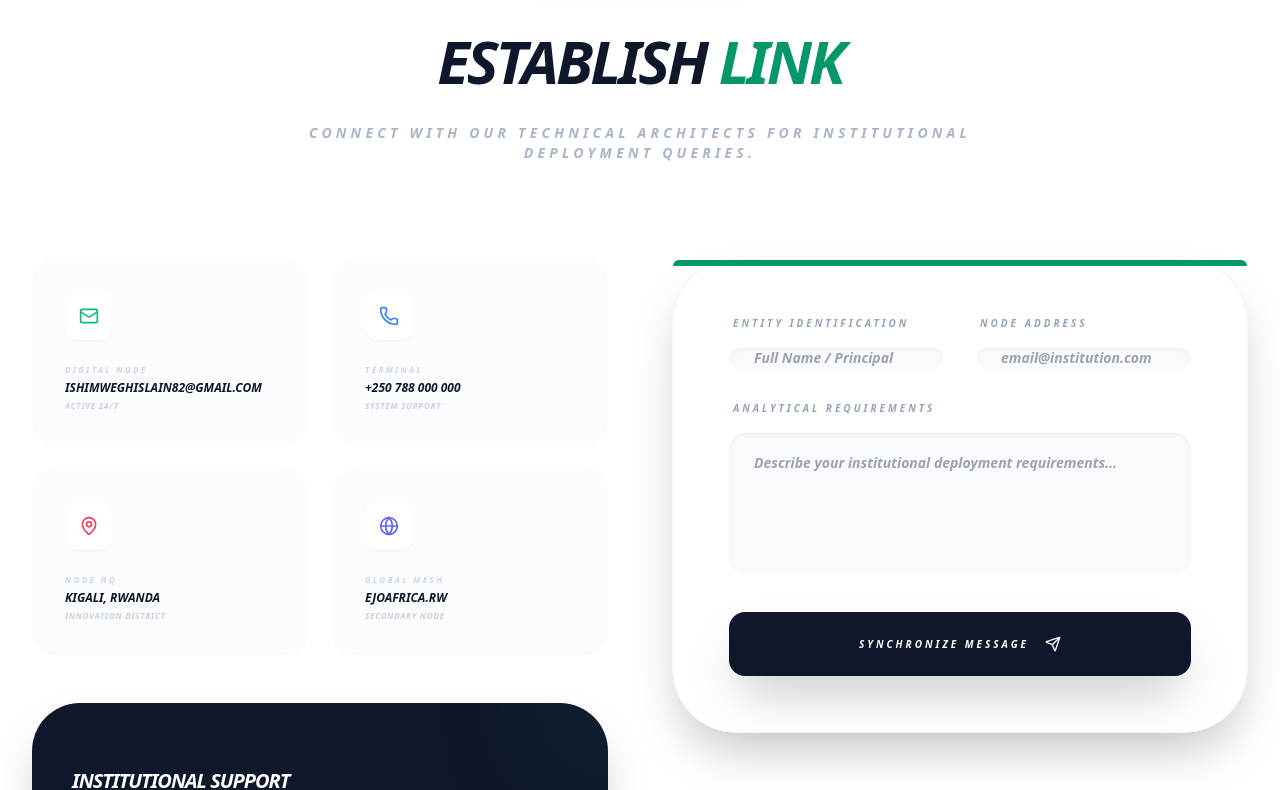
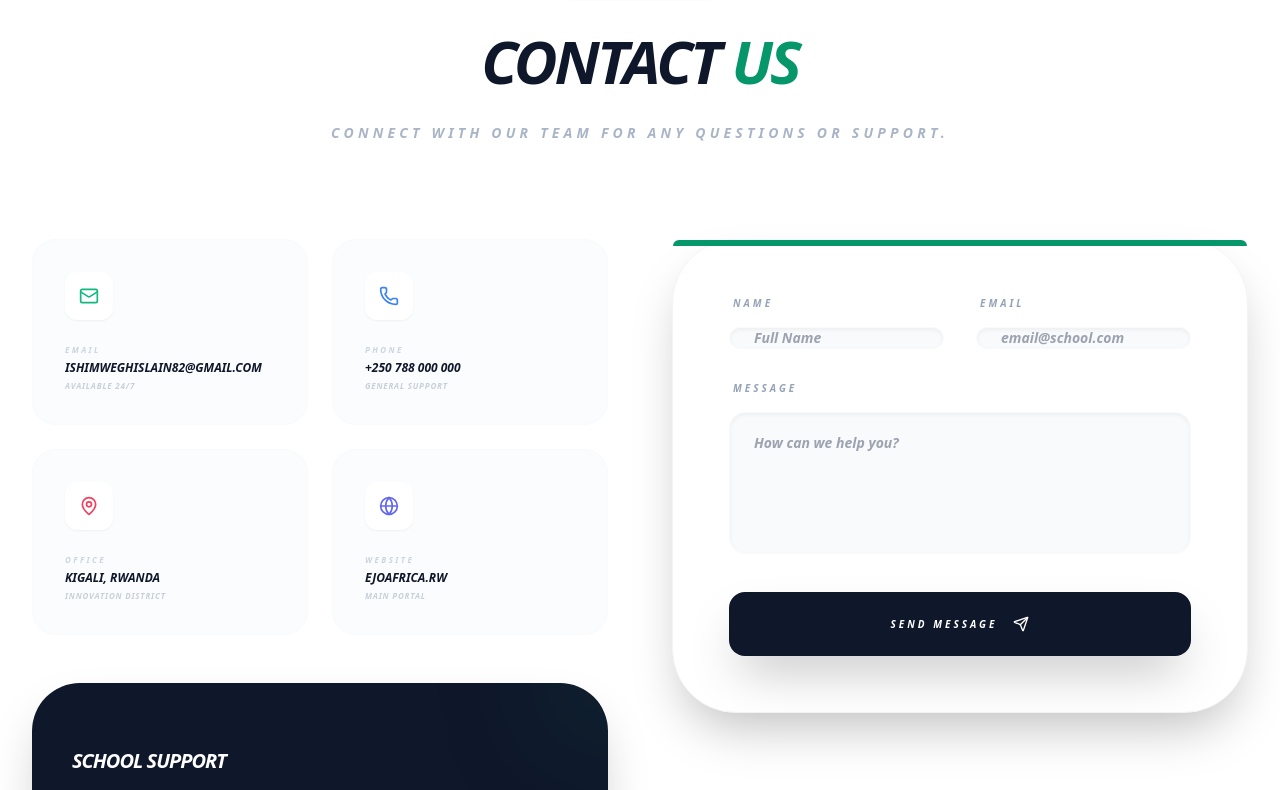
Before and after one commit to ishimweghislain/ejoafrica, a Next.js app: page /contact in a window 1280 px wide. Shown: the part 211-1001 px from the top of the page. Built offline with nearby package versions, Linux system fonts and the light colour scheme.

Commit message:
verifying

```diff
--- a/app/(dashboard)/dashboard/live-assessments/page.tsx
+++ b/app/(dashboard)/dashboard/live-assessments/page.tsx
@@ -143,7 +143,7 @@ export default function LiveAssessmentsPage() {
                     <h1 className="text-3xl font-black tracking-tight text-slate-900 uppercase italic">Digital Assessments</h1>
                     <div className="flex items-center gap-2">
                         <div className="w-1.5 h-1.5 rounded-full bg-emerald-500 animate-pulse"></div>
-                        <p className="text-slate-400 text-[9px] font-black uppercase tracking-widest italic">Node-to-Node Real-time Testing Environment.</p>
+                        <p className="text-slate-400 text-[9px] font-black uppercase tracking-widest italic">Real-time Online Classroom Environment.</p>
                     </div>
                 </div>
                 <div className="flex items-center gap-3">
@@ -156,7 +156,7 @@ export default function LiveAssessmentsPage() {
                             className="bg-slate-900 text-white rounded-2xl px-8 py-4 font-black uppercase tracking-widest text-[9px] shadow-xl hover:bg-emerald-600 transition-all flex items-center gap-3"
                         >
                             <Zap className="w-4 h-4 text-yellow-400" />
-                            Create Session
+                            Create Assessment
                         </button>
                     )}
                 </div>
@@ -178,7 +178,7 @@ export default function LiveAssessmentsPage() {
                 {loading ? (
                     <div className="col-span-full py-32 flex flex-col items-center gap-4">
                         <Loader2 className="w-12 h-12 animate-spin text-emerald-600" />
-                        <p className="text-[9px] font-black uppercase tracking-widest text-slate-400 italic">Synchronizing Node Data...</p>
+                        <p className="text-[9px] font-black uppercase tracking-widest text-slate-400 italic">Updating Dashboard...</p>
                     </div>
                 ) : filteredAssessments.length > 0 ? (
                     filteredAssessments.map(a => (
@@ -230,14 +230,14 @@ export default function LiveAssessmentsPage() {
                             <div className="mt-auto">
                                 {a.status === 'LIVE' ? (
                                     <button onClick={() => setActiveSession(a)} className="w-full bg-rose-600 text-white p-4 rounded-xl flex items-center justify-between group shadow-lg hover:bg-rose-700 transition-all italic">
-                                        <span className="text-[9px] font-black uppercase tracking-[0.2em] ml-2">Connect to Node</span>
+                                        <span className="text-[9px] font-black uppercase tracking-[0.2em] ml-2">Join Assessment</span>
                                         <RefreshCcw className="w-4 h-4 group-hover:rotate-180 transition-all duration-700" />
                                     </button>
                                 ) : a.status === 'COMPLETED' ? (
                                     <div className="flex gap-3">
                                         <div className="flex-grow bg-slate-50 p-4 rounded-xl border border-slate-100 flex items-center gap-3">
                                             <CheckCircle2 className="w-4 h-4 text-emerald-500" />
-                                            <span className="text-[8px] font-black uppercase text-slate-500 italic">Sync Complete</span>
+                                            <span className="text-[8px] font-black uppercase text-slate-500 italic">Finished</span>
                                         </div>
                                         <button onClick={() => printReport(a)} className="p-4 bg-emerald-600 text-white rounded-xl shadow-lg hover:bg-emerald-700 transition-all"><Printer className="w-5 h-5" /></button>
                                     </div>
@@ -245,13 +245,13 @@ export default function LiveAssessmentsPage() {
                                     isTeacher && (
                                         <button
                                             onClick={() => {
-                                                if (confirm("Initialize live broadcast?")) {
+                                                if (confirm("Start this live assessment now?")) {
                                                     fetch(`/api/live-assessments/${a.id}`, { method: 'PATCH', body: JSON.stringify({ status: 'LIVE', currentQuestionIndex: 0 }) }).then(() => fetchData());
                                                 }
                                             }}
                                             className="w-full bg-slate-900 text-white p-4 rounded-xl flex items-center justify-between hover:bg-emerald-600 transition-all italic"
                                         >
-                                            <span className="text-[9px] font-black uppercase tracking-[0.2em] ml-2">Launch Protocol</span>
+                                            <span className="text-[9px] font-black uppercase tracking-[0.2em] ml-2">Start Assessment</span>
                                             <Zap className="w-4 h-4 fill-current text-yellow-400" />
                                         </button>
                                     )
@@ -263,10 +263,10 @@ export default function LiveAssessmentsPage() {
                     <div className="col-span-full py-32 bg-white rounded-[3rem] border border-dashed border-slate-100 flex flex-col items-center justify-center text-center space-y-6">
                         <Radio className="w-12 h-12 text-slate-100" />
                         <div className="space-y-1">
-                            <h3 className="text-xl font-black text-slate-900 uppercase italic tracking-tighter">No Active Nodes</h3>
-                            <p className="text-[9px] font-black text-slate-400 uppercase tracking-widest italic leading-loose">Schedule a session to initialize real-time interaction.</p>
+                            <h3 className="text-xl font-black text-slate-900 uppercase italic tracking-tighter">No assessments found</h3>
+                            <p className="text-[9px] font-black text-slate-400 uppercase tracking-widest italic leading-loose">Create an assessment to start real-time tests.</p>
                         </div>
-                        {isTeacher && <button onClick={() => setIsAddModalOpen(true)} className="bg-slate-900 text-white px-10 py-4 rounded-xl font-black uppercase text-[9px] hover:bg-emerald-600 transition-all shadow-xl">Initialize Now</button>}
+                        {isTeacher && <button onClick={() => setIsAddModalOpen(true)} className="bg-slate-900 text-white px-10 py-4 rounded-xl font-black uppercase text-[9px] hover:bg-emerald-600 transition-all shadow-xl">Create Now</button>}
                     </div>
                 )}
             </div>
--- a/app/(public)/contact/page.tsx
+++ b/app/(public)/contact/page.tsx
@@ -8,18 +8,18 @@ import { toast } from "react-hot-toast";
 
 const slideInLeft = {
     hidden: { opacity: 0, x: -30 },
-    visible: { opacity: 1, x: 0, transition: { duration: 0.7, ease: "easeOut" } }
+    visible: { opacity: 1, x: 0, transition: { duration: 0.7 } }
 };
 
 const slideInRight = {
     hidden: { opacity: 0, x: 30 },
-    visible: { opacity: 1, x: 0, transition: { duration: 0.7, ease: "easeOut" } }
+    visible: { opacity: 1, x: 0, transition: { duration: 0.7 } }
 };
 
 export default function ContactPage() {
     const handleSubmit = (e: React.FormEvent) => {
         e.preventDefault();
-        toast.success("Operational link established. We will respond shortly.", {
+        toast.success("Message sent! We will respond shortly.", {
             icon: '🚀',
             style: {
                 borderRadius: '1rem',
@@ -42,13 +42,13 @@ export default function ContactPage() {
             >
                 <div className="inline-flex items-center gap-3 px-4 py-2 rounded-full bg-emerald-50 text-emerald-600 text-[10px] font-black uppercase tracking-[0.3em] italic border border-emerald-100 shadow-sm">
                     <Zap className="w-4 h-4 text-emerald-500" />
-                    <span>Communications Node</span>
+                    <span>Get in Touch</span>
                 </div>
                 <h1 className="text-4xl md:text-6xl font-black tracking-tighter uppercase italic text-slate-900 leading-[1.1]">
-                    ESTABLISH <span className="text-emerald-600">LINK</span>
+                    CONTACT <span className="text-emerald-600">US</span>
                 </h1>
                 <p className="text-xs md:text-sm text-slate-400 font-black uppercase tracking-[0.3em] max-w-2xl mx-auto italic leading-relaxed opacity-80">
-                    Connect with our technical architects for institutional deployment queries.
+                    Connect with our team for any questions or support.
                 </p>
             </motion.div>
 
@@ -61,17 +61,17 @@ export default function ContactPage() {
                     className="space-y-12"
                 >
                     <div className="grid grid-cols-1 sm:grid-cols-2 gap-6">
-                        <ContactCard icon={<Mail className="w-5 h-5" />} label="Digital Node" value="ishimweghislain82@gmail.com" sub="Active 24/7" color="text-emerald-500" />
-                        <ContactCard icon={<Phone className="w-5 h-5" />} label="Terminal" value="+250 788 000 000" sub="System Support" color="text-blue-500" />
-                        <ContactCard icon={<MapPin className="w-5 h-5" />} label="Node HQ" value="Kigali, Rwanda" sub="Innovation District" color="text-rose-500" />
-                        <ContactCard icon={<Globe className="w-5 h-5" />} label="Global Mesh" value="ejoafrica.rw" sub="Secondary Node" color="text-indigo-500" />
+                        <ContactCard icon={<Mail className="w-5 h-5" />} label="Email" value="ishimweghislain82@gmail.com" sub="Available 24/7" color="text-emerald-500" />
+                        <ContactCard icon={<Phone className="w-5 h-5" />} label="Phone" value="+250 788 000 000" sub="General Support" color="text-blue-500" />
+                        <ContactCard icon={<MapPin className="w-5 h-5" />} label="Office" value="Kigali, Rwanda" sub="Innovation District" color="text-rose-500" />
+                        <ContactCard icon={<Globe className="w-5 h-5" />} label="Website" value="ejoafrica.rw" sub="Main Portal" color="text-indigo-500" />
                     </div>
 
                     <div className="p-10 bg-slate-900 text-white rounded-[3rem] space-y-6 shadow-2xl relative overflow-hidden">
                         <div className="absolute top-0 right-0 w-32 h-32 bg-emerald-500/10 rounded-full blur-3xl -mr-16 -mt-16"></div>
-                        <h3 className="text-xl font-black italic uppercase tracking-tighter">Institutional Support</h3>
+                        <h3 className="text-xl font-black italic uppercase tracking-tighter">School Support</h3>
                         <p className="text-xs md:text-sm text-slate-400 font-medium italic leading-relaxed opacity-80">
-                            Our team provides dedicated priority integration support for all institutions deploying the Ejo Africa framework.
+                            Our team provides dedicated support for all schools using the Ejo Africa platform.
                         </p>
                         <div className="pt-4">
                             <button className="flex items-center gap-3 text-emerald-400 text-[10px] font-black uppercase tracking-widest hover:text-emerald-300 transition-all italic">
@@ -91,20 +91,20 @@ export default function ContactPage() {
                     <div className="absolute top-0 left-0 w-full h-1.5 bg-emerald-600 rounded-t-full"></div>
                     <form onSubmit={handleSubmit} className="space-y-8">
                         <div className="grid grid-cols-1 md:grid-cols-2 gap-8">
-                            <InputField label="Entity Identification" placeholder="Full Name / Principal" />
-                            <InputField label="Node Address" placeholder="email@institution.com" type="email" />
+                            <InputField label="Name" placeholder="Full Name" />
+                            <InputField label="Email" placeholder="email@school.com" type="email" />
                         </div>
                         <div className="space-y-4">
-                            <label className="text-[10px] font-black uppercase text-slate-400 tracking-[0.3em] block ml-1 italic">Analytical Requirements</label>
+                            <label className="text-[10px] font-black uppercase text-slate-400 tracking-[0.3em] block ml-1 italic">Message</label>
                             <textarea
                                 required
                                 rows={5}
                                 className="w-full bg-slate-50 border border-slate-50 rounded-2xl px-6 py-5 outline-none focus:bg-white focus:ring-8 focus:ring-emerald-500/5 transition-all font-bold text-slate-900 text-sm italic resize-none shadow-inner"
-                                placeholder="Describe your institutional deployment requirements..."
+                                placeholder="How can we help you?"
                             ></textarea>
                         </div>
                         <button className="w-full bg-slate-900 text-white p-6 rounded-2xl font-black uppercase tracking-[0.3em] hover:bg-emerald-600 transition-all hover:scale-105 active:scale-95 shadow-2xl text-[10px] flex items-center justify-center gap-4 italic group">
-                            Synchronize Message
+                            Send Message
                             <Send className="w-4 h-4 group-hover:translate-x-2 group-hover:-translate-y-2 transition-all duration-500" />
                         </button>
                     </form>
--- a/components/StudentLiveSession.tsx
+++ b/components/StudentLiveSession.tsx
@@ -204,7 +204,7 @@ export default function StudentLiveSession({ assessment: initialAssessment, onEx
                             </div>
                             <div className="flex justify-center">
                                 <button onClick={() => fetchStatus()} className="px-8 py-3 bg-slate-900 text-white rounded-xl text-[9px] font-black uppercase tracking-widest italic hover:bg-emerald-600 transition-all flex items-center gap-3">
-                                    <RefreshCcw className="w-3.5 h-3.5" /> Synchronize System
+                                    <RefreshCcw className="w-3.5 h-3.5" /> Refresh Status
                                 </button>
                             </div>
                         </div>
@@ -221,7 +221,7 @@ export default function StudentLiveSession({ assessment: initialAssessment, onEx
                             </h1>
                             <div className="pt-8 border-t border-slate-50">
                                 <p className="text-[9px] font-black text-slate-400 uppercase tracking-widest mb-4 italic">Teacher Instructions</p>
-                                <p className="text-xs text-slate-500 font-medium leading-relaxed italic opacity-60">"Select the most appropriate answer as discussed in class. Time nodes are active."</p>
+                                <p className="text-xs text-slate-500 font-medium leading-relaxed italic opacity-60">"Select the best answer from the options provided. Good luck!"</p>
                             </div>
                         </div>
 
@@ -238,7 +238,7 @@ export default function StudentLiveSession({ assessment: initialAssessment, onEx
                                             }`}
                                     >
                                         <div className="flex items-center justify-between mb-4">
-                                            <span className={`text-[9px] font-black uppercase tracking-[0.2em] ${selectedAnswer === opt ? 'text-rose-600' : 'text-slate-300'}`}>Node {String.fromCharCode(65 + idx)}</span>
+                                            <span className={`text-[9px] font-black uppercase tracking-[0.2em] ${selectedAnswer === opt ? 'text-rose-600' : 'text-slate-300'}`}>Option {String.fromCharCode(65 + idx)}</span>
                                             <div className={`w-6 h-6 rounded-lg border-2 flex items-center justify-center transition-all ${selectedAnswer === opt ? 'bg-rose-600 border-rose-600 rotate-45' : 'border-slate-100'}`}>
                                                 {selectedAnswer === opt && <div className="w-2 h-2 bg-white rounded-sm"></div>}
                                             </div>
@@ -266,7 +266,7 @@ export default function StudentLiveSession({ assessment: initialAssessment, onEx
                         {/* Panel 3: Right - Timer/Stats */}
                         <div className="w-full lg:w-1/3 p-10 bg-white border-l border-slate-100 flex flex-col items-center justify-center space-y-10">
                             <div className="text-center space-y-4">
-                                <p className="text-[10px] font-black text-rose-600 uppercase tracking-[0.4em] italic">Time Matrix</p>
+                                <p className="text-[10px] font-black text-rose-600 uppercase tracking-[0.4em] italic">Timer</p>
                                 <div className={`text-7xl md:text-8xl font-black italic tracking-tighter tabular-nums transition-all ${timeLeft !== null && timeLeft <= 5 ? 'text-rose-600 animate-ping' : 'text-slate-900'}`}>
                                     {timeLeft !== null ? timeLeft : "--"}
                                 </div>
@@ -276,8 +276,8 @@ export default function StudentLiveSession({ assessment: initialAssessment, onEx
                             <div className="w-full space-y-4">
                                 <div className="p-6 bg-slate-50 rounded-2xl border border-slate-100 flex flex-col items-center gap-2">
                                     <Zap className="w-5 h-5 text-yellow-500" />
-                                    <p className="text-[10px] font-black text-slate-400 uppercase tracking-widest">Global Status</p>
-                                    <p className="text-xs font-black text-slate-900 uppercase italic">Active Connection</p>
+                                    <p className="text-[10px] font-black text-slate-400 uppercase tracking-widest">Status</p>
+                                    <p className="text-xs font-black text-slate-900 uppercase italic">Online</p>
                                 </div>
                             </div>
                         </div>
@@ -285,7 +285,7 @@ export default function StudentLiveSession({ assessment: initialAssessment, onEx
                 ) : (
                     <div className="w-full h-full flex flex-col items-center justify-center text-slate-400 bg-white">
                         <AlertCircle className="w-16 h-16 opacity-20 mb-4" />
-                        <p className="font-black uppercase tracking-widest text-[10px]">Data Sync Fragmented</p>
+                        <p className="font-black uppercase tracking-widest text-[10px]">Loading Data...</p>
                     </div>
                 )}
             </main>
@@ -300,7 +300,7 @@ export default function StudentLiveSession({ assessment: initialAssessment, onEx
                             </div>
                         ))}
                     </div>
-                    <p className="text-[9px] font-black text-slate-400 uppercase tracking-[0.2em] italic">Synchronized with Node Classmates</p>
+                    <p className="text-[9px] font-black text-slate-400 uppercase tracking-[0.2em] italic">In class with other students</p>
                 </div>
                 <div className="flex items-center gap-8">
                     <div className="text-right">
```
